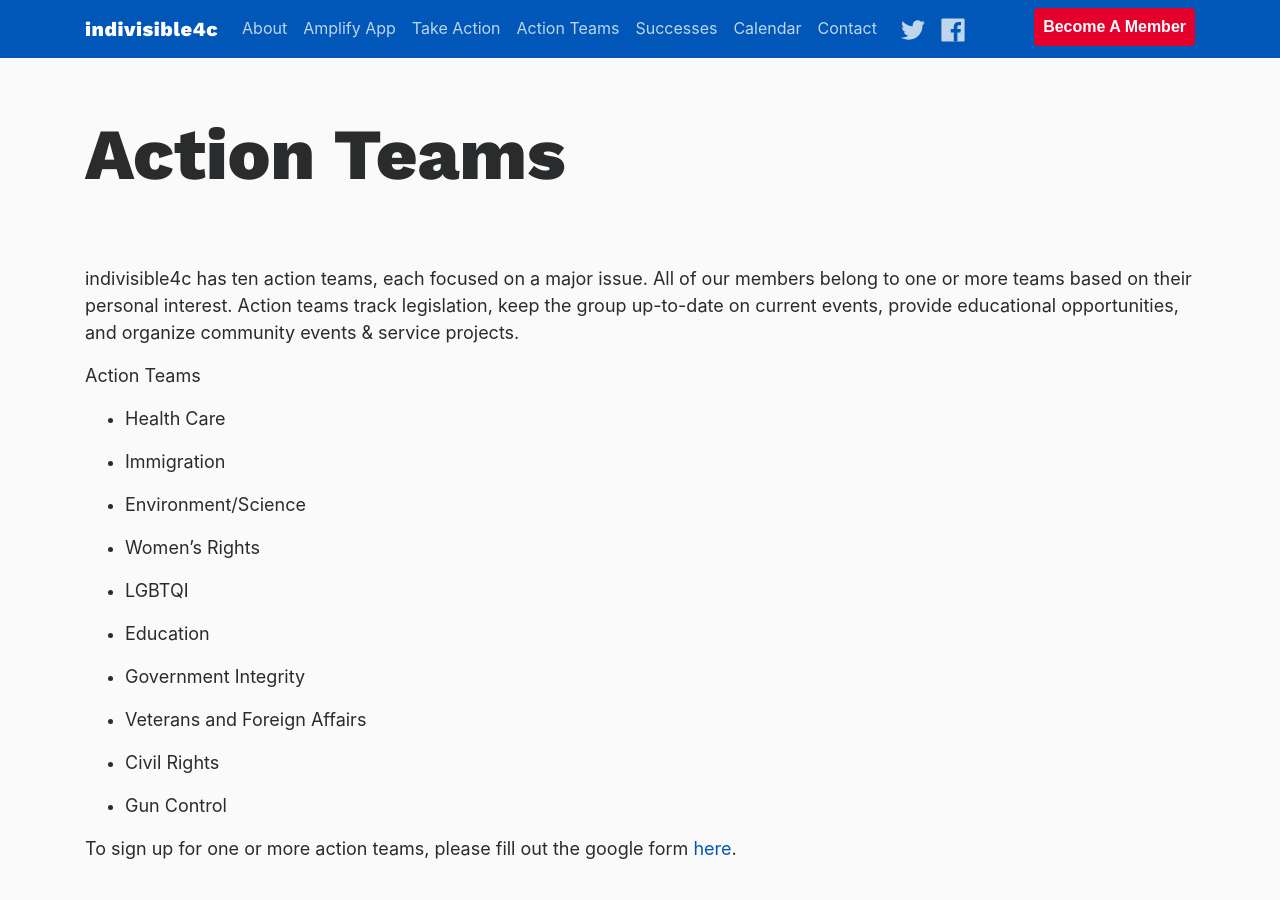
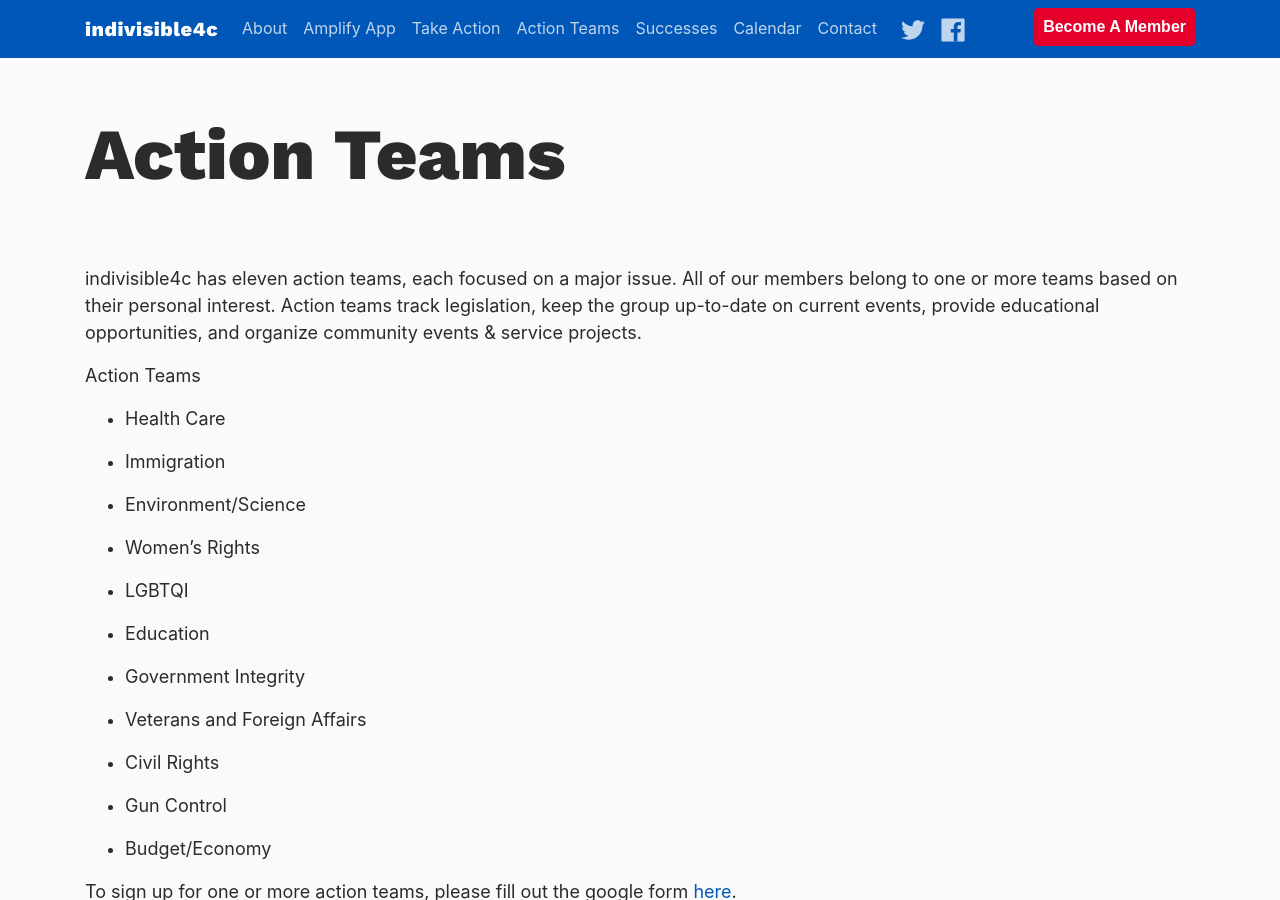
Before and after one commit to IndivisibleTemplate/BasicTemplate, a Jekyll site: the page built from action-teams.markdown, in a window 1280 px wide and 900 px high. Built offline with Jekyll 4.4.1, drawn with Linux system fonts in a browser that asks for light colours; nearby versions of some CDN libraries; comment, search, counter and statistics services are not loaded.

Commit message:
Updated Action Teams

```diff
--- a/action-teams.markdown
+++ b/action-teams.markdown
@@ -4,7 +4,7 @@ date: 2017-04-05 19:46:00 -07:00
 position: 3
 ---
 
-indivisible4c has ten action teams, each focused on a major issue. All of our members belong to one or more teams based on their personal interest. Action teams track legislation, keep the group up-to-date on current events, provide educational opportunities, and organize community events & service projects.
+indivisible4c has eleven action teams, each focused on a major issue. All of our members belong to one or more teams based on their personal interest. Action teams track legislation, keep the group up-to-date on current events, provide educational opportunities, and organize community events & service projects.
 
 Action Teams
 
@@ -28,4 +28,6 @@ Action Teams
 
 * Gun Control
 
+* Budget/Economy
+
 To sign up for one or more action teams, please fill out the google form [here](https://docs.google.com/forms/d/e/1FAIpQLSdRzg-pwBPM0hc_B4jxO_vazOFBbwYEvngTPFQsL3fd6dY2rg/viewform?usp=sf_link).
```
